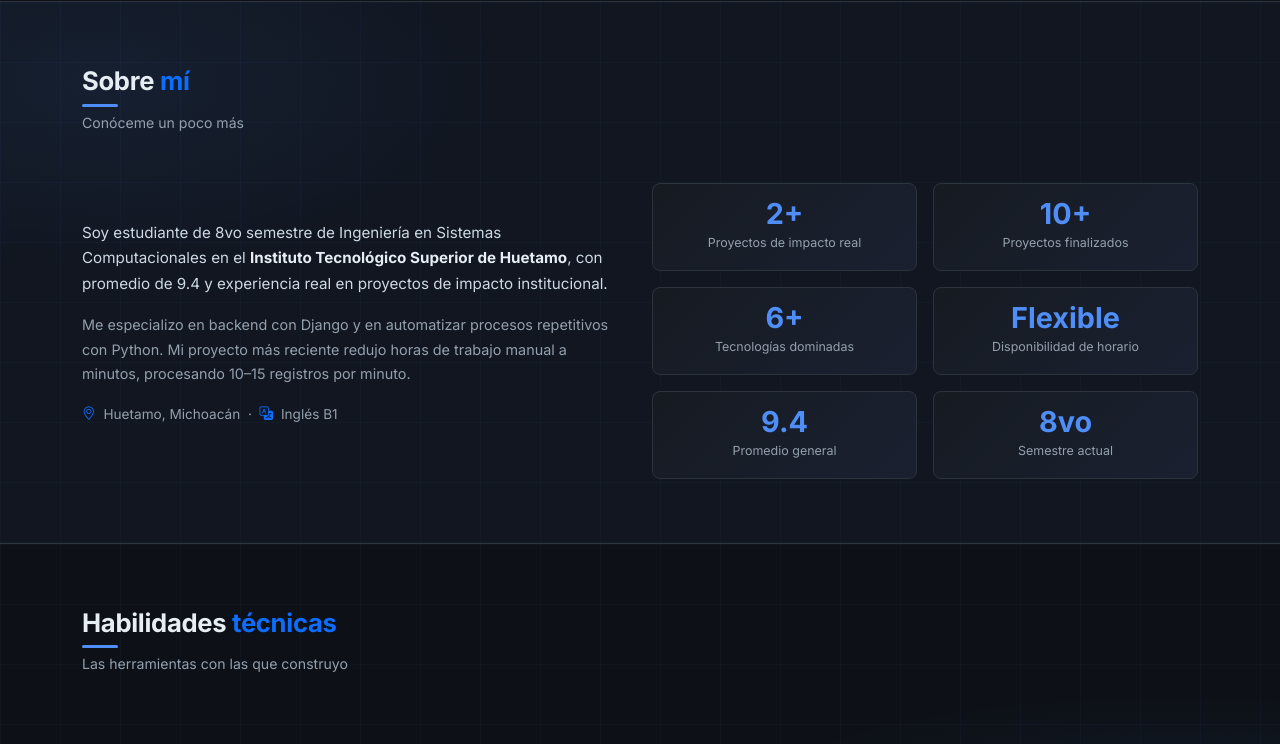
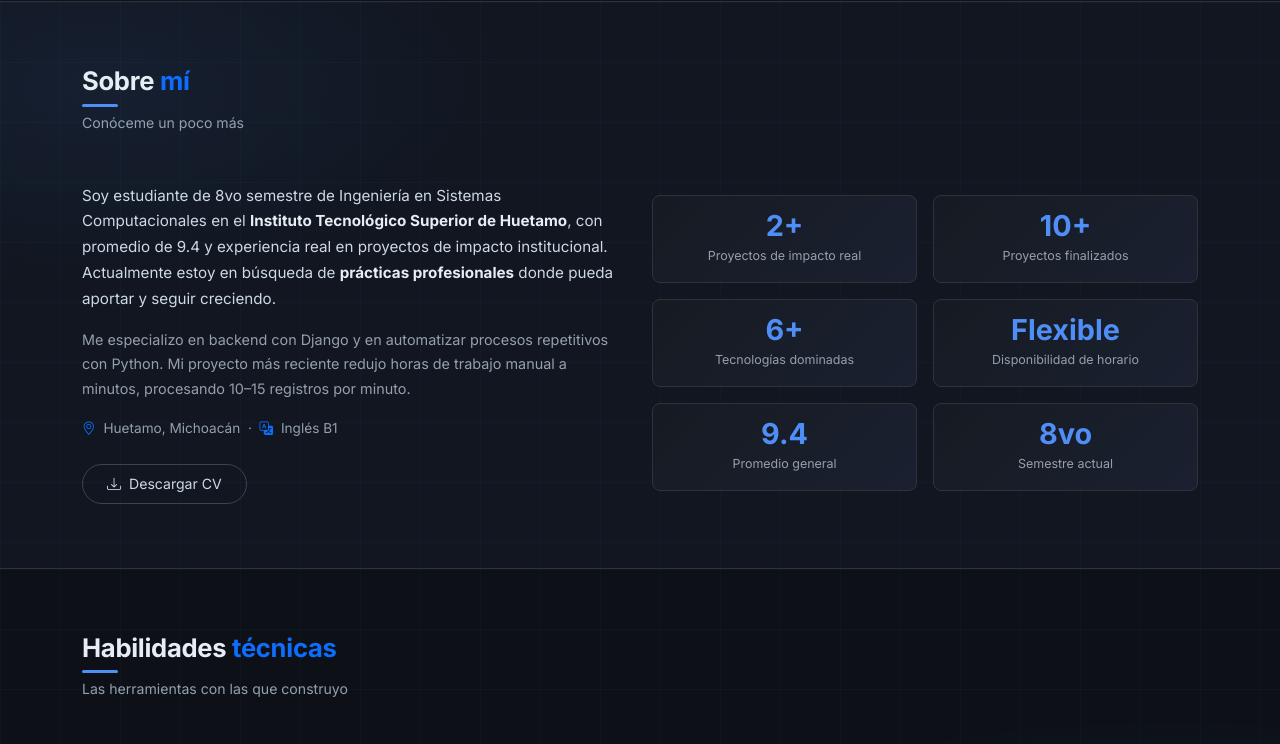
Before and after one commit to Kevin498777/Portafolio, a Django app: page / in a window 1280 px wide. Shown: the part 799-1543 px from the top of the page. Run offline with Django 5.2, Linux system fonts and the light colour scheme; data that the repository does not hold is empty.

Commit message:
cambios sobre mi y cv

```diff
--- a/core/templates/core/home.html
+++ b/core/templates/core/home.html
@@ -70,16 +70,22 @@
                     Soy estudiante de 8vo semestre de Ingeniería en Sistemas Computacionales en el
                     <strong style="color: #e6edf3;">Instituto Tecnológico Superior de Huetamo</strong>,
                     con promedio de 9.4 y experiencia real en proyectos de impacto institucional.
+                    Actualmente estoy en búsqueda de <strong style="color: #e6edf3;">prácticas profesionales</strong>
+                    donde pueda aportar y seguir creciendo.
                 </p>
                 <p class="mb-3" style="color: var(--text-muted); font-size: 0.9rem;">
                     Me especializo en backend con Django y en automatizar procesos repetitivos
                     con Python. Mi proyecto más reciente redujo horas de trabajo manual a minutos,
                     procesando 10–15 registros por minuto.
                 </p>
-                <p style="color: var(--text-muted); font-size: 0.85rem;">
+                <p class="mb-4" style="color: var(--text-muted); font-size: 0.85rem;">
                     <i class="bi bi-geo-alt text-primary me-1"></i> Huetamo, Michoacán &nbsp;·&nbsp;
                     <i class="bi bi-translate text-primary me-1"></i> Inglés B1
                 </p>
+                <a href="/media/cv.pdf" download="Kevin_Ibarra_Pineda_CV.pdf"
+                   class="btn btn-outline-light px-4 py-2 rounded-pill">
+                    <i class="bi bi-download me-1"></i> Descargar CV
+                </a>
             </div>
             <div class="col-lg-6">
                 <div class="row g-3">
```
Also changed, not shown: 1 other file.
